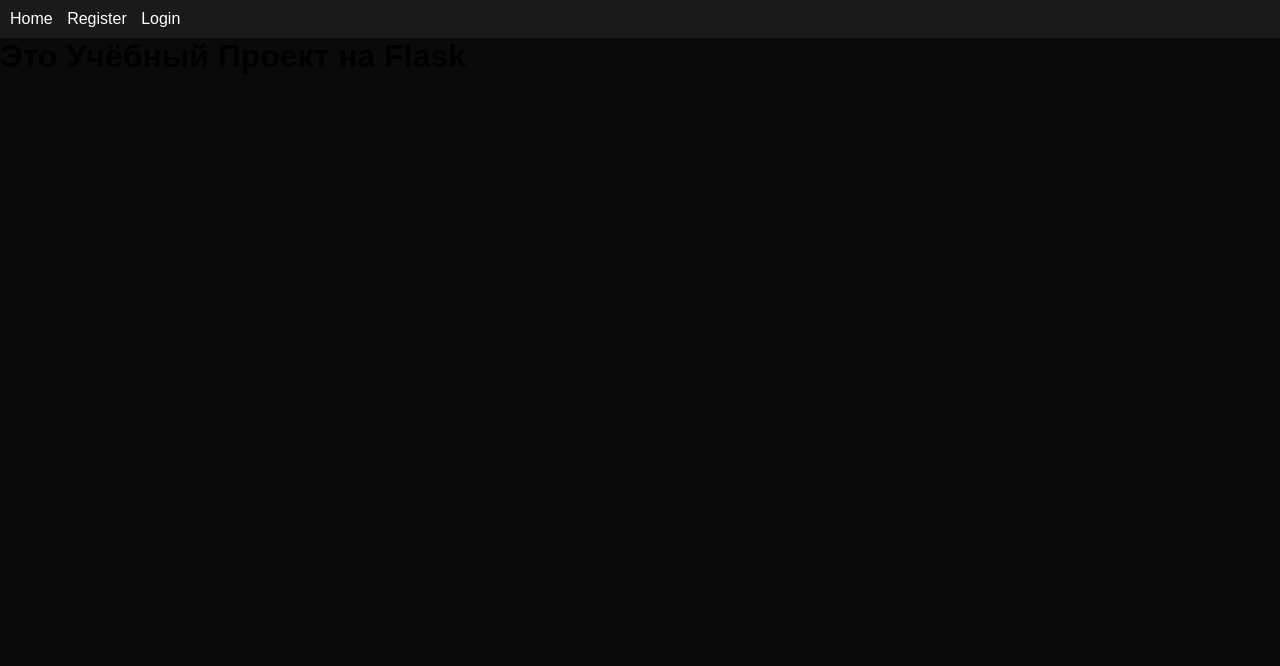
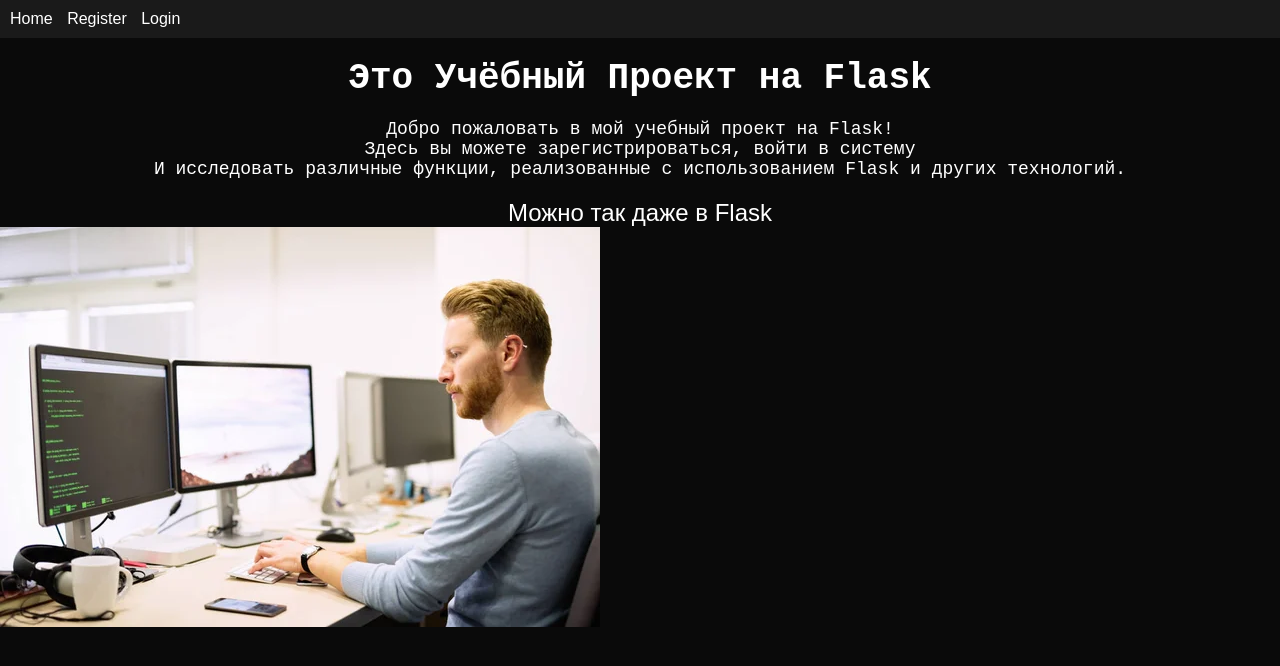
Before and after one commit to pablaofficeal/Flask_Project, a Flask app: page / in a window 1280 px wide. Shown: the top 666 px of the page. Run offline with Flask 3, Linux system fonts and the light colour scheme.

```diff
--- a/backend/app.py
+++ b/backend/app.py
@@ -7,7 +7,9 @@ import logging
 from import_all_bp import register_blueprints
 from import_router_bp import *
 
-app = Flask(__name__)
+app = Flask(__name__,
+                    static_folder='../frontend/static',
+                    template_folder='../frontend/templates')
 
 app.config.from_object(Config)
 
--- a/frontend/templates/index.html
+++ b/frontend/templates/index.html
@@ -29,6 +29,26 @@
             color: #fff;
             text-decoration: none;
         }
+        .start {
+            font-family: 'Courier New', Courier, monospace;
+            color: #fff;
+        }
+        .start h1 {
+            font-size: 36px;
+            margin: 20px 0;
+            text-align: center;
+        }
+        .start p {
+            font-size: 18px;
+            margin: 0 20px;
+            text-align: center;
+        }
+        .image-test p {
+            color: #fff;
+            text-align: center;
+            margin-top: 20px;
+            font-size: 24px;
+        }
     </style>
 </head>
 <body>
@@ -41,6 +61,13 @@
     </div>
     <div class="start">
         <h1>Это Учёбный Проект на Flask</h1>
+        <p>Добро пожаловать в мой учебный проект на Flask! </p>
+        <p>Здесь вы можете зарегистрироваться, войти в систему </p>
+        <p>И исследовать различные функции, реализованные с использованием Flask и других технологий.</p>
+    </div>
+    <div class="image-test">
+        <p>Можно так даже в Flask</p>
+        <img src="/static/icon/depositphotos_137026300-stock-photo-programmer-working-in-a-software.jpg" alt="Test Image">
     </div>
 </body>
 </html>
```
Also changed, not shown: frontend/static/icon/depositphotos_137026300-stock-photo-programmer-working-in-a-software.jpg (added), 1 other file.
